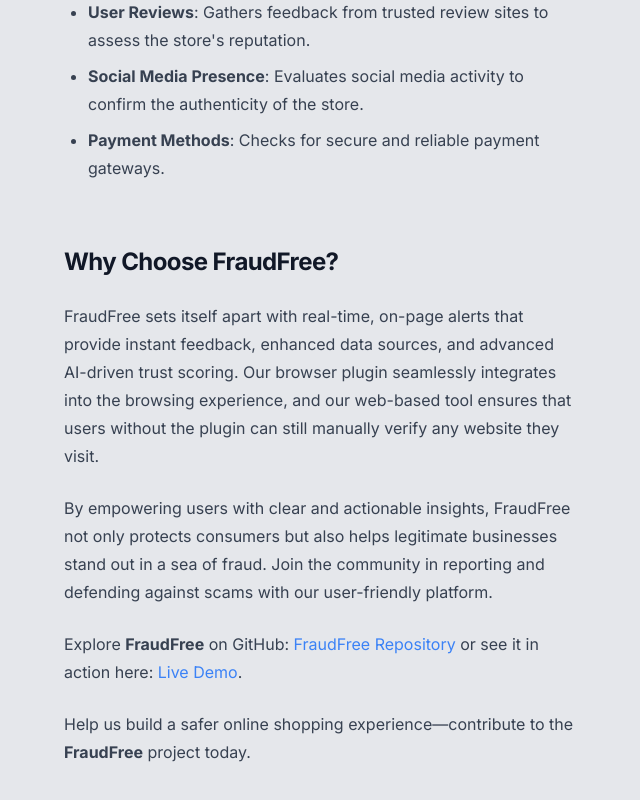
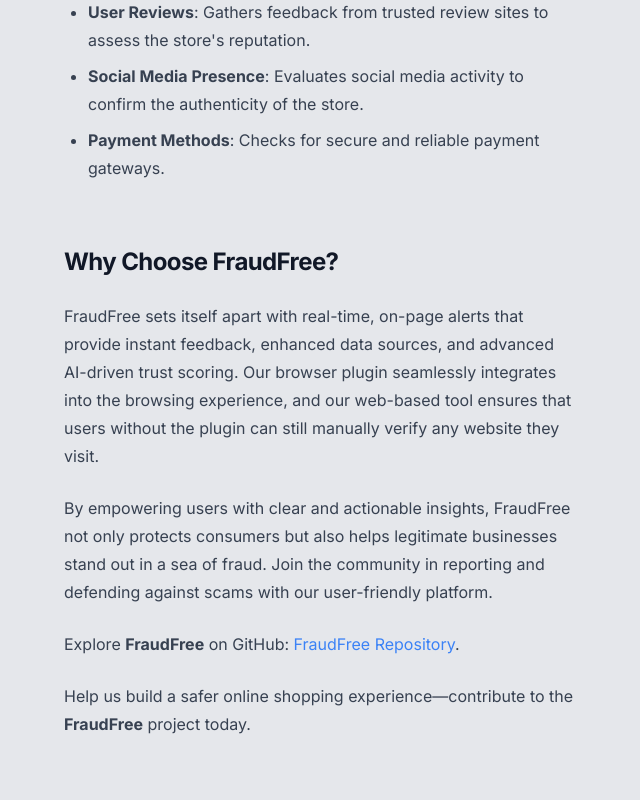
Before and after one commit to HackYeahKabanosy/fraud-free-webapp, a Next.js app: page /about in a window 1280 px wide. Shown: the part 1346-2146 px from the top of the page, without its empty margins (0-640 px from the left). Built offline with nearby package versions, Linux system fonts and the light colour scheme.

Commit message:
chore: finish implementation of about

```diff
--- a/src/app/about/page.tsx
+++ b/src/app/about/page.tsx
@@ -74,7 +74,7 @@
               </p>
 
               <p className="mt-6">
-                Explore <strong>FraudFree</strong> on GitHub: <a href="https://github.com/your-repo/FraudFree" className="text-blue-500 hover:text-blue-600">FraudFree Repository</a> or see it in action here: <a href="https://fraudfree.vercel.app/" className="text-blue-500 hover:text-blue-600">Live Demo</a>.
+                Explore <strong>FraudFree</strong> on GitHub: <a href="https://github.com/HackYeahKabanosy/fraudfree" className="text-blue-500 hover:text-blue-600">FraudFree Repository</a>.
               </p>
 
               <p className="mt-6">
```
